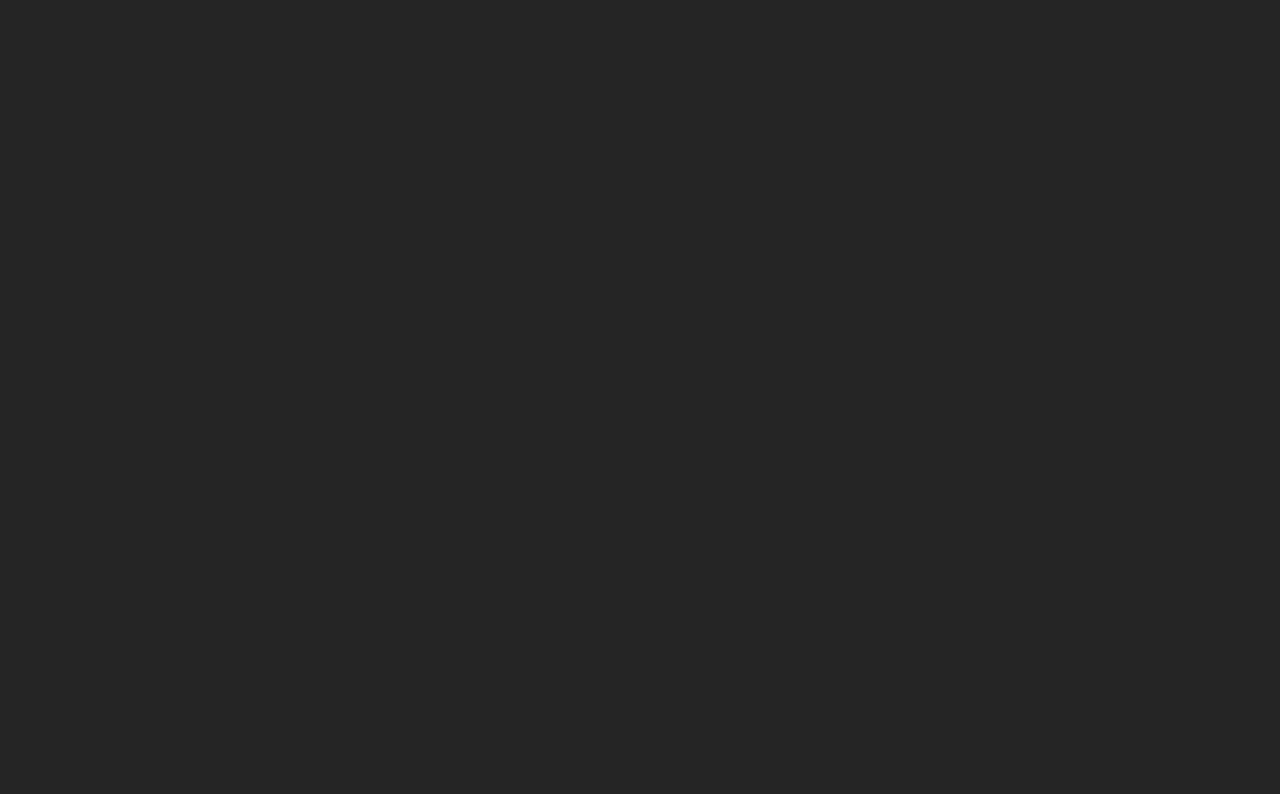
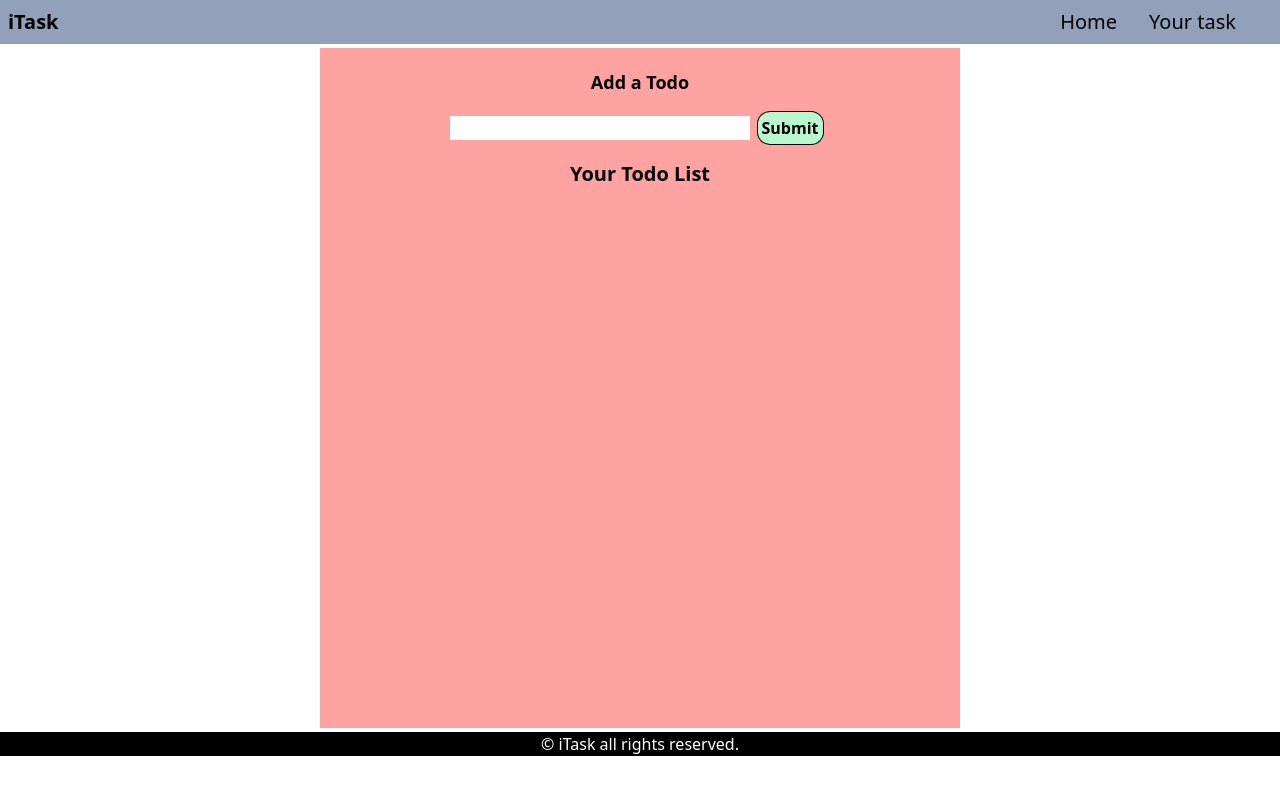
Before and after one commit to shahidansari310/todo-app-react-, a React (Vite) app: page / in a window 1280 px wide. Shown: the top 794 px of the page. Built offline with nearby package versions, Linux system fonts and the light colour scheme.

Commit message:
created and added navbar and footer

```diff
--- a/src/App.jsx
+++ b/src/App.jsx
@@ -1,13 +1,55 @@
 import { useState } from 'react'
 import './App.css'
+import Navbar from './components/navbar'
+import Footer from './components/Footer'
 
 function App() {
 
+  const [todo, settodo] = useState("")
+  const [todos, settodos] = useState([])
+
+  const handledelete = () => {
+
+  }
+
+  const handleedit = () => {
+
+  }
+
+  const handleadd = () => {
+    settodos([...todo, { todo, isCompleted: false }])
+    settodo("")
+  }
+
+  const handlechange = (e) => {
+    settodo(e.target.value)
+  }
+
   return (
     <>
-      <div className="container">
-
-       </div>
+      <Navbar />
+      <div className="container mx-auto my-1 border-rounded-xl p-5 bg-red-300 w-1/2 min-h-[85vh] text-center">
+        <div className="addtodo ">
+          <h2 className="text-lg font-bold">Add a Todo</h2>
+          <input onChange={handlechange} value={todo} type="text" className='bg-white border-rounded-xl w-1/2 my-5' />
+          <button onClick={handleadd} className='rounded-xl bg-green-200 p-1 mx-2 font-bold ring-1 hover:text-sm'> Submit</button>
+        </div>
+        <h2 className="text-xl font-bold ">Your Todo List</h2>
+        <div className="todos">
+          {todos.map((items, index) => {
+            return (
+              <div key={index} className="todo flex">
+                <div className="text">{items.todo}</div>
+                <div className="button">
+                  <button onClick={handledelete} className='rounded-xl bg-green-200 p-1 mx-2 font-bold ring-1 hover:text-sm'>Edit</button>
+                  <button onClick={handleedit} className='rounded-xl bg-green-200 p-1 mx-2 font-bold ring-1 hover:text-sm'>Delete</button>
+                </div>
+              </div>
+            )
+          })}
+          </div>
+        </div>
+      <Footer />
     </>
   )
 }
--- /dev/null
+++ b/src/components/Footer.jsx
@@ -0,0 +1,11 @@
+import React from 'react'
+
+const Footer = () => {
+  return (
+    <div className='position-fixed text-white bg-black text-center'>
+      &copy; iTask all rights reserved.
+    </div>
+  )
+}
+
+export default Footer
--- /dev/null
+++ b/src/components/navbar.jsx
@@ -0,0 +1,15 @@
+import React from 'react'
+
+const Navbar = () => {
+  return (
+    <div className='flex justify-between bg-slate-400 p-2 text-xl'>
+        <span className='font-bold'>iTask</span>
+      <ul className='flex gap-8 mx-9'>
+        <li className='hover:font-bold transiton-all'><a href="#">Home</a></li>
+        <li className='hover:font-bold transiton-all'>Your task</li>
+      </ul>
+    </div>
+  )
+}
+
+export default Navbar
--- a/src/index.css
+++ b/src/index.css
@@ -1,15 +1 @@
 @import "tailwindcss";
-:root {
-  font-family: Inter, system-ui, Avenir, Helvetica, Arial, sans-serif;
-  line-height: 1.5;
-  font-weight: 400;
-
-  color-scheme: light dark;
-  color: rgba(255, 255, 255, 0.87);
-  background-color: #242424;
-
-  font-synthesis: none;
-  text-rendering: optimizeLegibility;
-  -webkit-font-smoothing: antialiased;
-  -moz-osx-font-smoothing: grayscale;
-}
```
